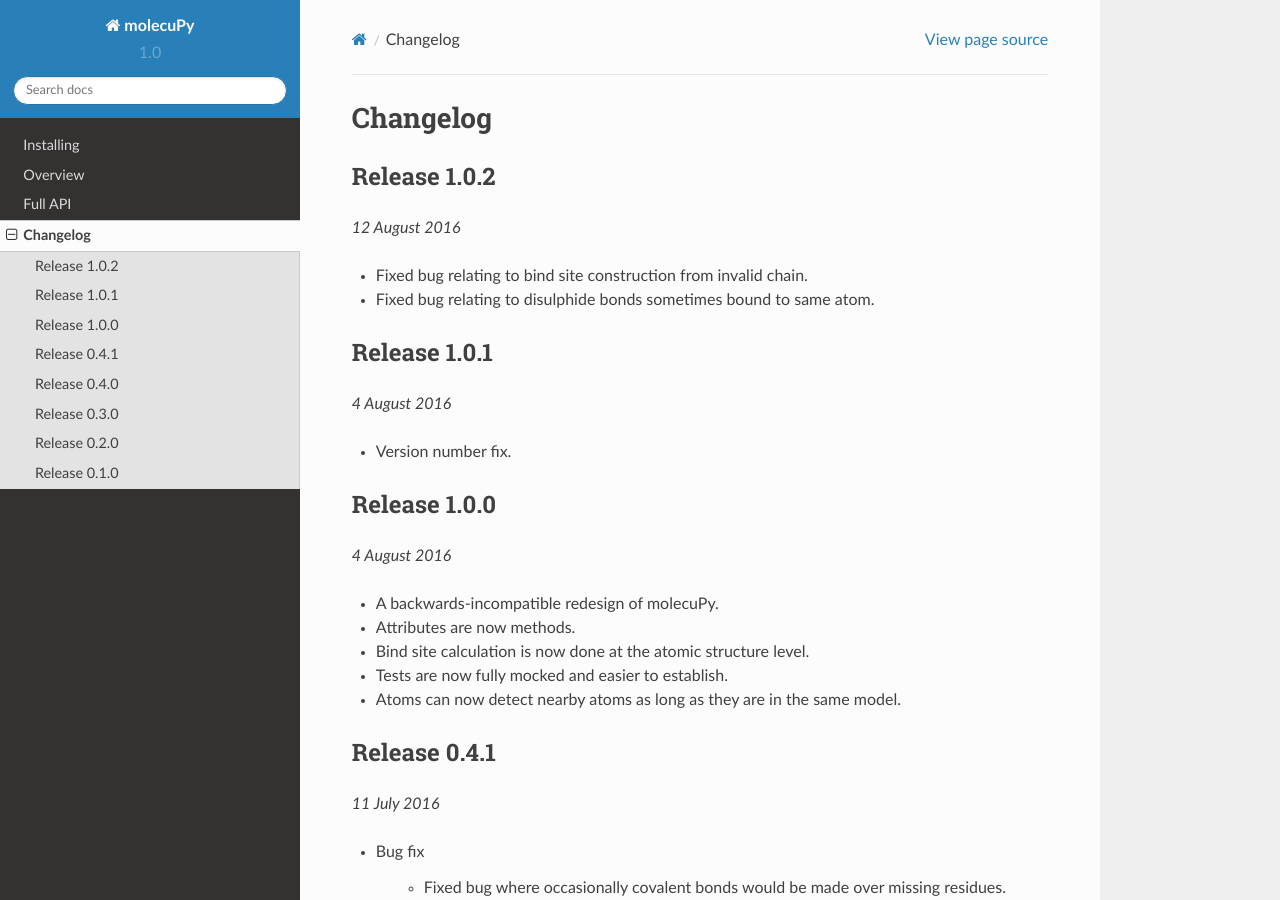
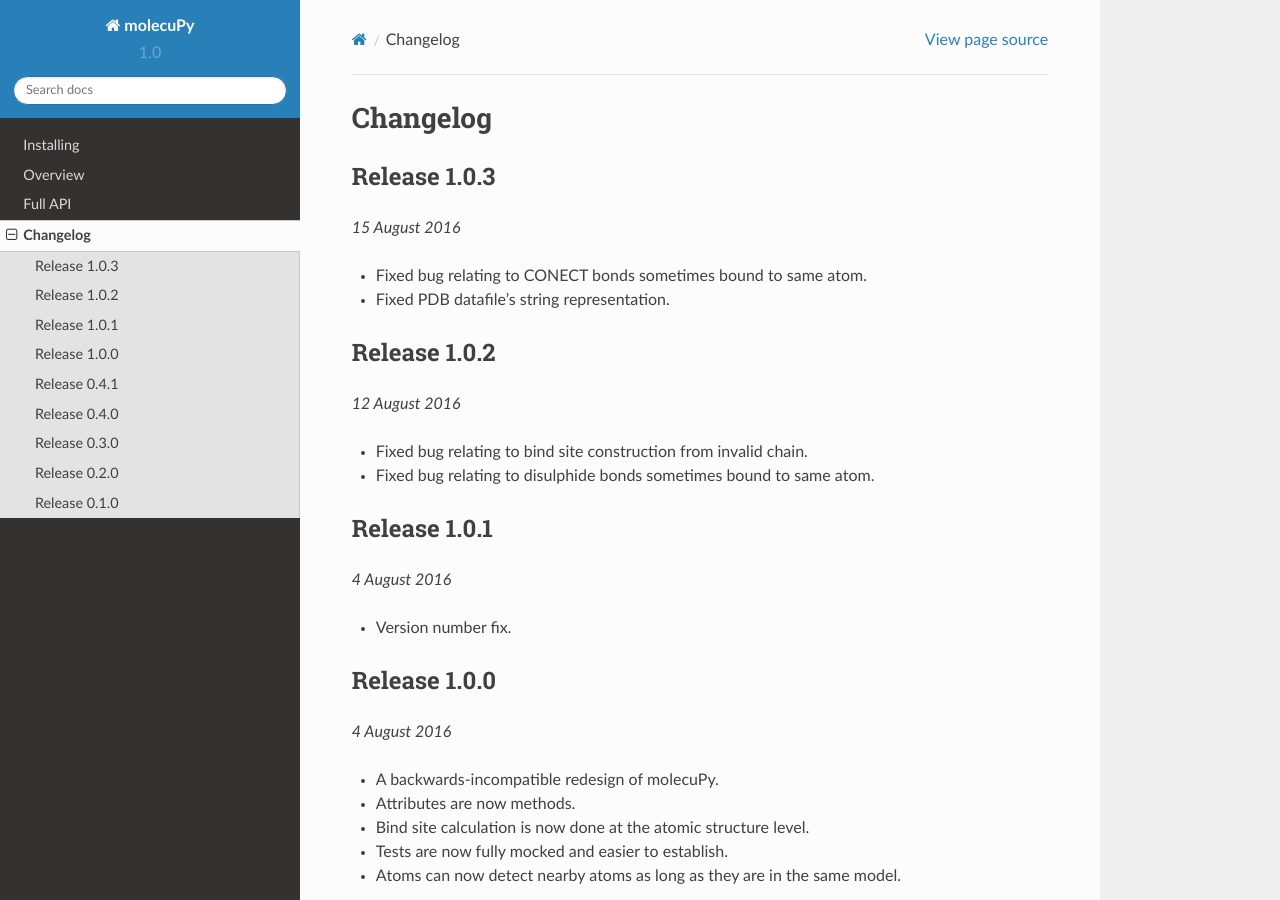
Before and after one commit to samirelanduk/atomium, a Sphinx documentation site: the page built from docs/source/changelog.rst, in a window 1280 px wide and 900 px high. Built offline with Sphinx 7.4.7 and the Read the Docs theme 2.0.0, drawn with Linux system fonts in a browser that asks for light colours.

Commit message:
Update changelog

```diff
--- a/docs/source/changelog.rst
+++ b/docs/source/changelog.rst
@@ -1,5 +1,14 @@
 Changelog
 ---------
+
+Release 1.0.3
+~~~~~~~~~~~~~
+
+`15 August 2016`
+
+* Fixed bug relating to CONECT bonds sometimes bound to same atom.
+* Fixed PDB datafile's string representation.
+
 
 Release 1.0.2
 ~~~~~~~~~~~~~
```
Also changed, not shown: README.rst (+9 -0 lines).
